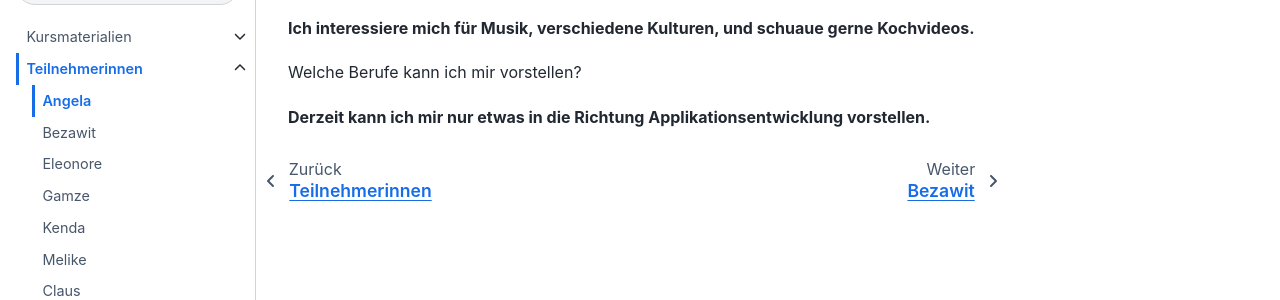
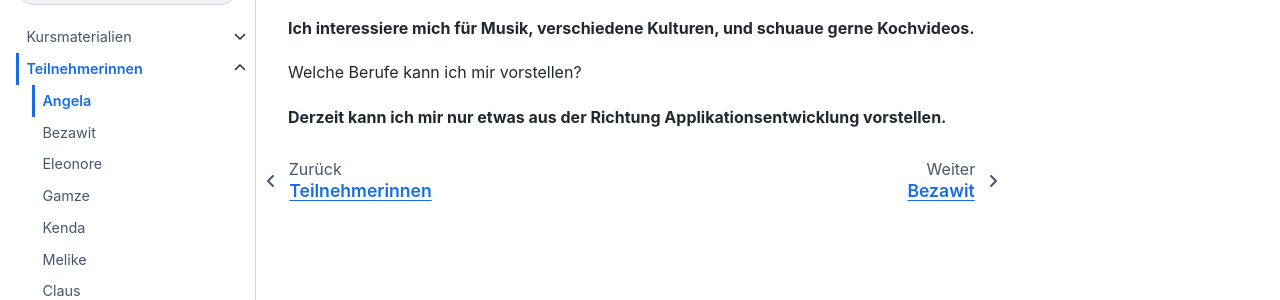
Before and after one commit to ec-mentors/IT-ist-das-was-fuer-mich-i03, a Sphinx documentation site: the page built from source/participants/angela.md, in a window 1280 px wide. Shown: the part 165-465 px from the top of the page. Built offline with Sphinx 7.4.7 and the Sphinx Book theme 1.1.4, drawn with Linux system fonts in a browser that asks for light colours.

Commit message:
Update angela.md

```diff
--- a/source/participants/angela.md
+++ b/source/participants/angela.md
@@ -6,4 +6,4 @@ Was mache ich gerne?
 
 Welche Berufe kann ich mir vorstellen?
 
-**Derzeit kann ich mir nur etwas in die Richtung Applikationsentwicklung vorstellen.**
+**Derzeit kann ich mir nur etwas aus der Richtung Applikationsentwicklung vorstellen.**
```
